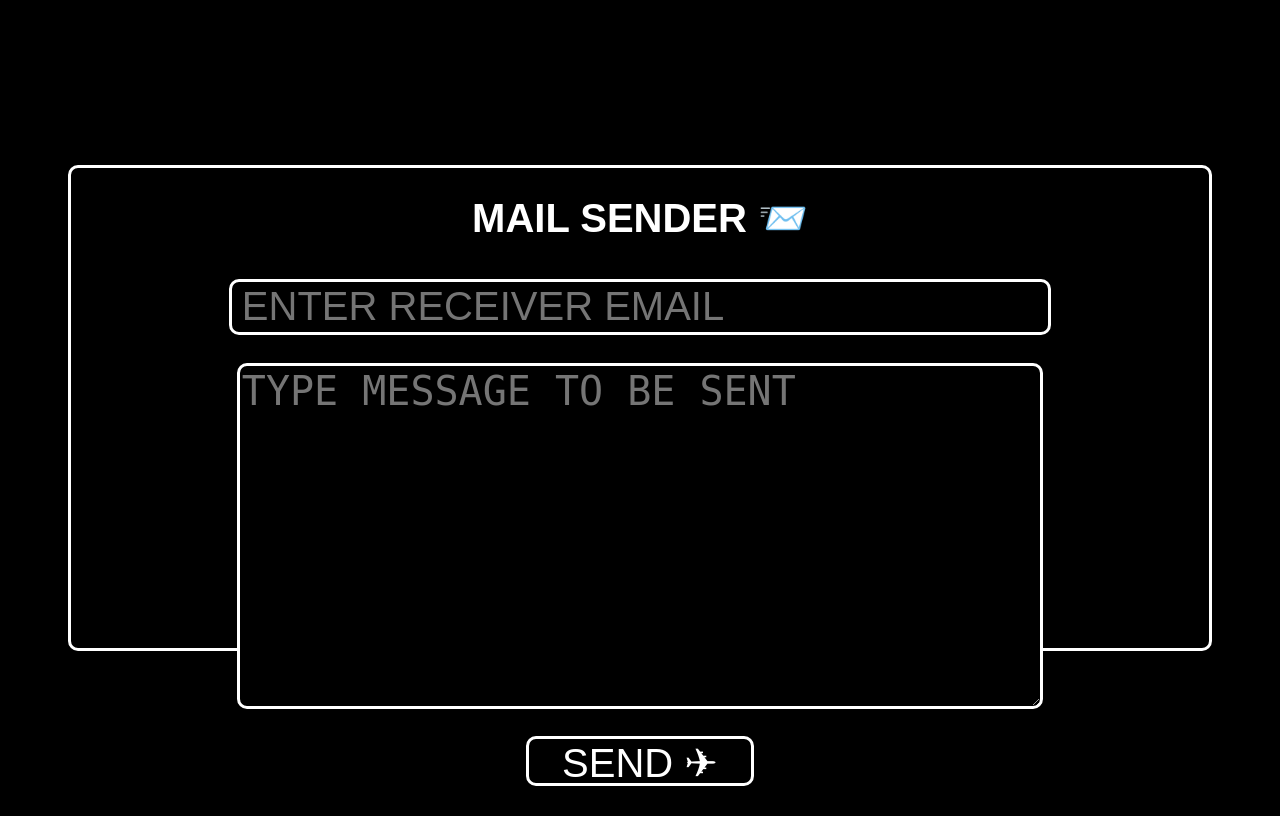
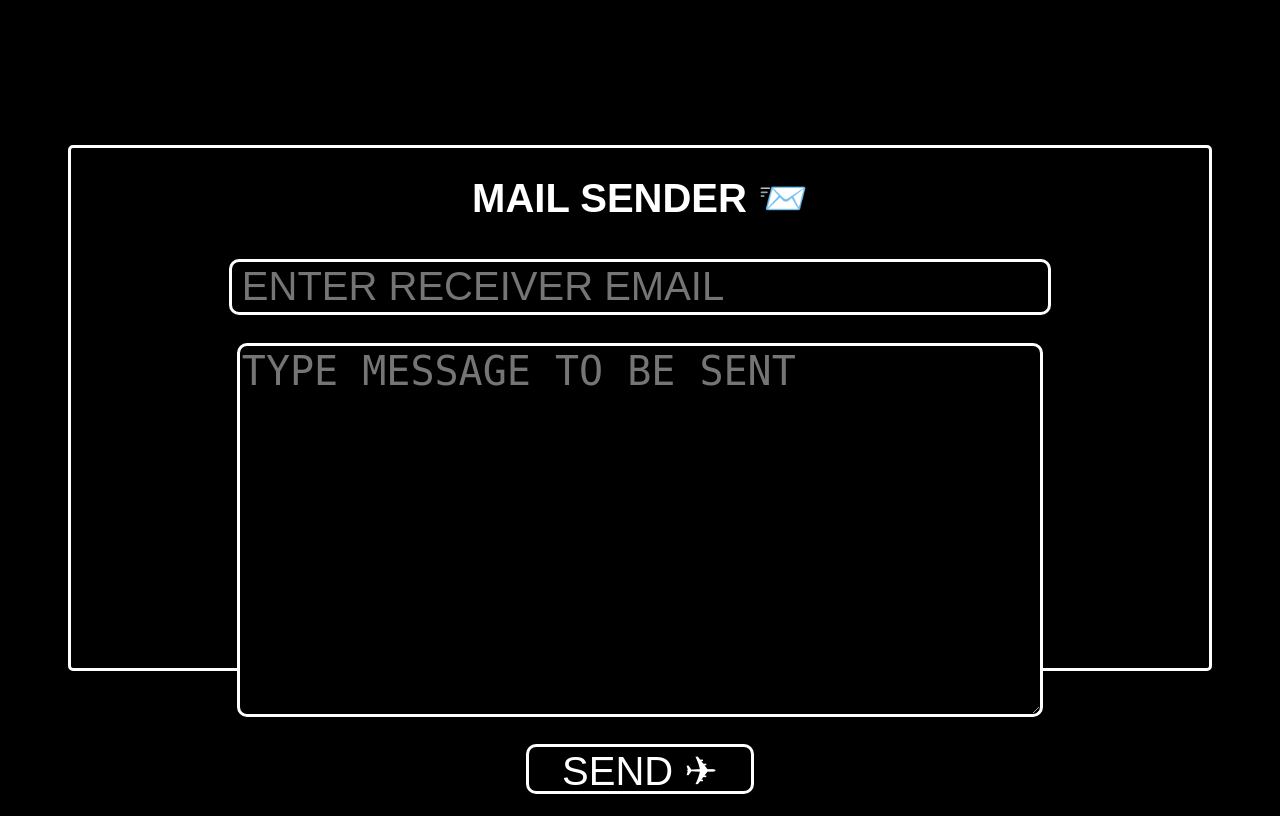
Before and after one commit to Sman12345678/Mail-Sender, a Flask app: page / in a window 1280 px wide. Run offline with Flask 3, Linux system fonts and the light colour scheme.

Commit message:
Update index.html

```diff
--- a/templates/index.html
+++ b/templates/index.html
@@ -15,11 +15,11 @@
   }
   #container{
     border:solid 3px #fff;
-    border-radius:10px;
+    border-radius:5px;
     width:90%;
     justify-content:center;
     text-align:center;
-    height:60%;
+    height:65%;
  }
   #send{
     color:#fff;
```
